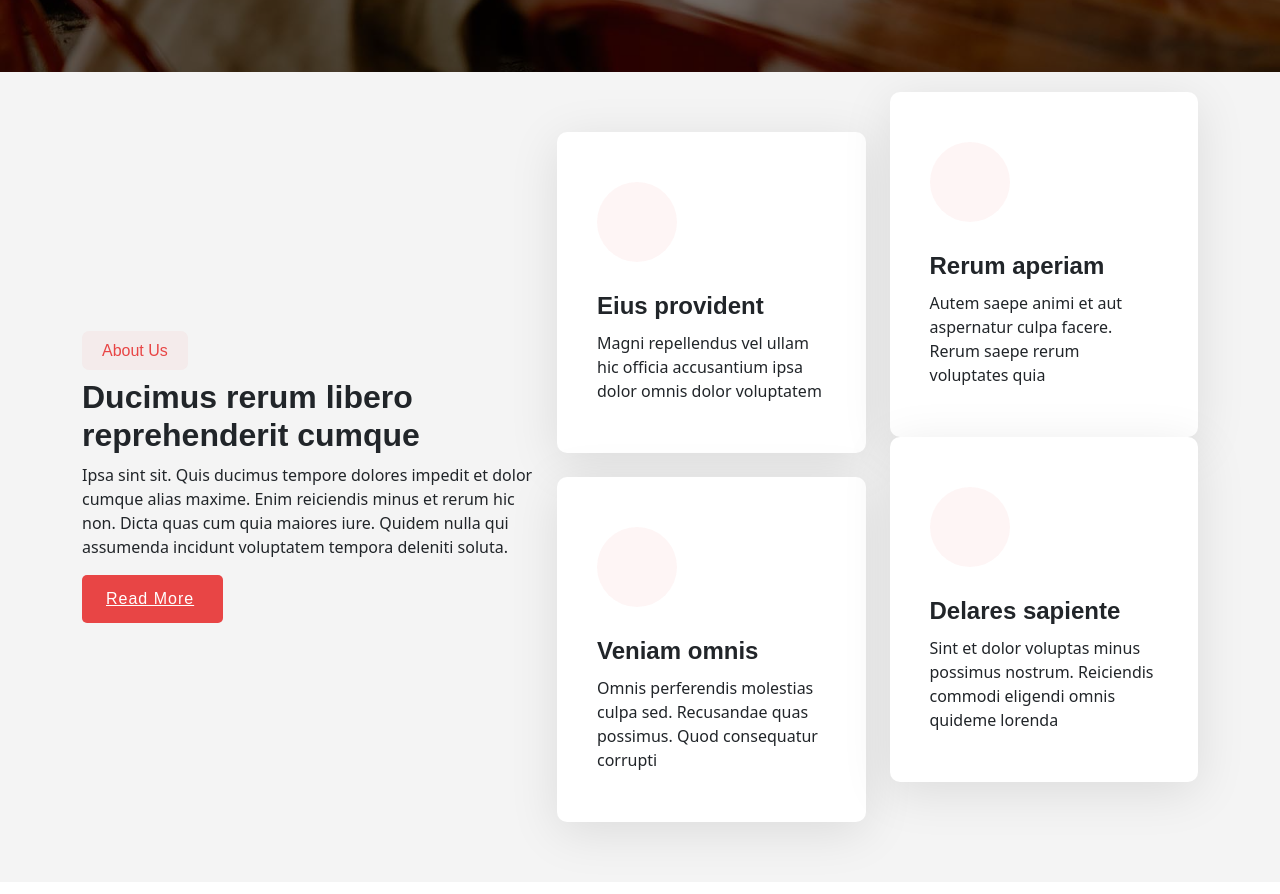
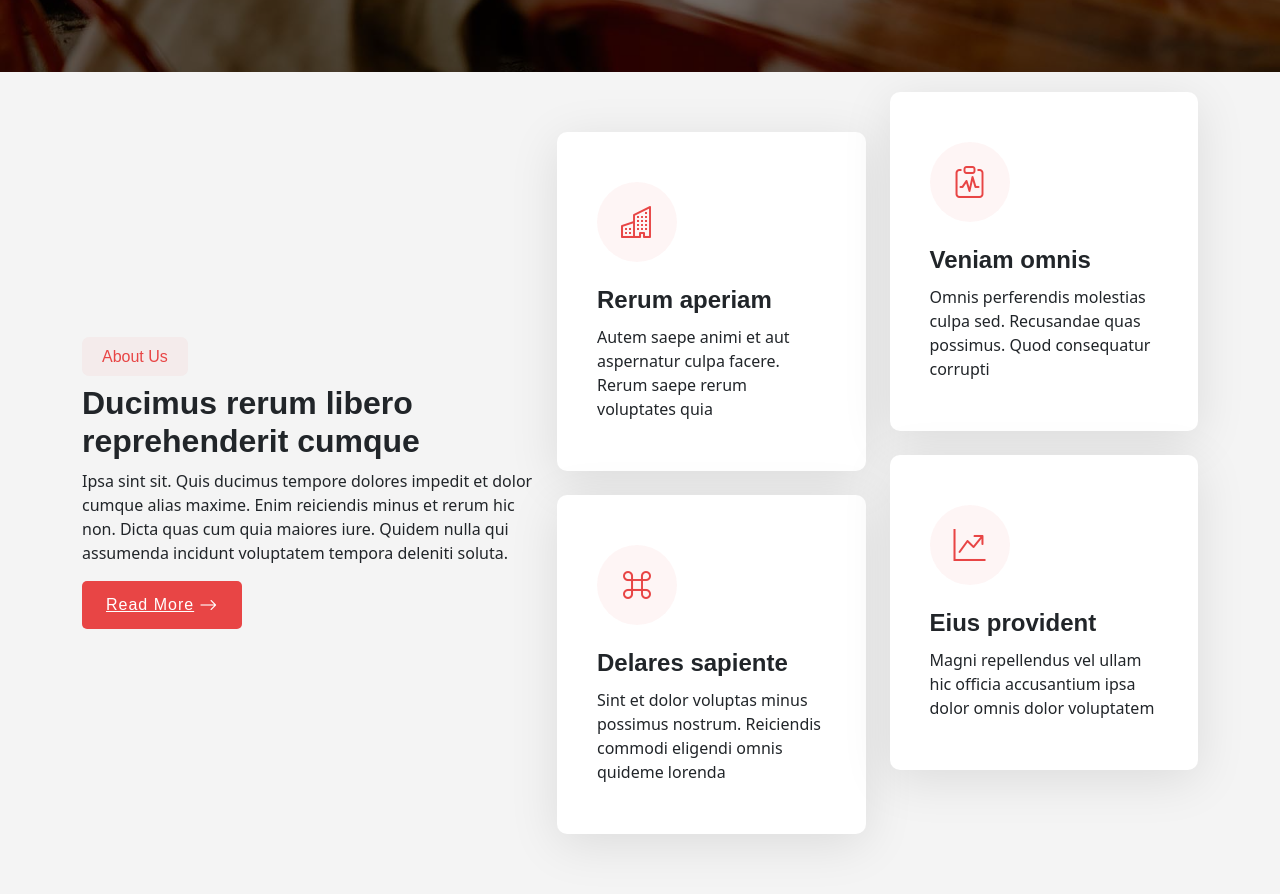
Before and after one commit to javadhaditaghi/react-daily-exercises-3rd-proj, a React (Vite) app: page / in a window 1280 px wide. Shown: the part 728-1622 px from the top of the page. Built offline with nearby package versions, Linux system fonts and the light colour scheme.

Commit message:
Add the about us component and bootstrap icons

```diff
--- a/package.json
+++ b/package.json
@@ -12,6 +12,7 @@
   "dependencies": {
     "bootstrap": "^5.3.2",
     "bootstrap-icons": "^1.11.3",
+    "boxicons": "^2.1.4",
     "react": "^18.2.0",
     "react-bootstrap": "^2.10.1",
     "react-dom": "^18.2.0"
--- a/src/assets/About-us/About-us.json
+++ b/src/assets/About-us/About-us.json
@@ -0,0 +1,23 @@
+[
+
+    {
+        "title": "Rerum aperiam",
+        "description":"Autem saepe animi et aut aspernatur culpa facere. Rerum saepe rerum voluptates quia",
+        "icon":"bi bi-buildings"
+    },
+    {
+        "title": "Veniam omnis",
+        "description":"Omnis perferendis molestias culpa sed. Recusandae quas possimus. Quod consequatur corrupti",
+        "icon":"bi bi-clipboard-pulse"
+    },
+    {
+        "title": "Delares sapiente",
+        "description":"Sint et dolor voluptas minus possimus nostrum. Reiciendis commodi eligendi omnis quideme lorenda",
+        "icon":"bi bi-command"
+    },
+    {
+        "title": "Eius provident",
+        "description":"Magni repellendus vel ullam hic officia accusantium ipsa dolor omnis dolor voluptatem",
+        "icon":"bi bi-graph-up-arrow"
+    }
+]
--- a/src/assets/About-us/About-us.jsx
+++ b/src/assets/About-us/About-us.jsx
@@ -1,63 +1,48 @@
 
 import "./About-us.css"
+import jsonData from "./About-us.json"
+import React from 'react';
+import { Container, Row, Col } from 'react-bootstrap';
 
 const AboutUs = () => {
     return (
         <section id="about" className="about" >
 
-            <div className="container" data-aos="fade-up" data-aos-delay="100">
-                <div className="row align-items-xl-center gy-5">
+            <Container data-aos="fade-up" data-aos-delay="100">
+                <Row className="align-items-xl-center gy-5">
 
-                    <div className="col-xl-5 content">
+                    <Col xl={5} className="content">
                         <h3>About Us</h3>
                         <h2>Ducimus rerum libero reprehenderit cumque</h2>
                         <p>Ipsa sint sit. Quis ducimus tempore dolores impedit et dolor cumque alias maxime. Enim reiciendis minus
                             et rerum hic non. Dicta quas cum quia maiores iure. Quidem nulla qui assumenda incidunt voluptatem tempora
                             deleniti soluta.</p>
                         <a href="#" className="read-more"><span>Read More</span><i className="bi bi-arrow-right"></i></a>
-                    </div>
+                    </Col>
 
-                    <div className="col-xl-7">
-                        <div className="row gy-4 icon-boxes">
+                    <Col xl={7}>
+                        <Row className="gy-4 icon-boxes">
+                            {
+                                jsonData.map(infoCard => (
+                                    <Col md={6} data-aos="fade-up" data-aos-delay="200">
+                                        <div className="icon-box">
+                                            <i className={infoCard.icon}></i>
+                                            <h3>{infoCard.title}</h3>
+                                            <p>{infoCard.description}</p>
+                                        </div>
+                                    </Col>
+                                ))}
 
-                            <div className="col-md-6" data-aos="fade-up" data-aos-delay="200">
-                                <div className="icon-box">
-                                    <i className="bi bi-buildings"></i>
-                                    <h3>Eius provident</h3>
-                                    <p>Magni repellendus vel ullam hic officia accusantium ipsa dolor omnis dolor voluptatem</p>
-                                </div>
-                            </div>
 
-                            <div className="col-md-6" data-aos="fade-up" data-aos-delay="300">
-                                <div className="icon-box">
-                                    <i className="bi bi-clipboard-pulse"></i>
-                                    <h3>Rerum aperiam</h3>
-                                    <p>Autem saepe animi et aut aspernatur culpa facere. Rerum saepe rerum voluptates quia</p>
-                                </div>
-                            </div>
 
-                            <div className="col-md-6" data-aos="fade-up" data-aos-delay="400">
-                                <div className="icon-box">
-                                    <i className="bi bi-command"></i>
-                                    <h3>Veniam omnis</h3>
-                                    <p>Omnis perferendis molestias culpa sed. Recusandae quas possimus. Quod consequatur corrupti</p>
-                                </div>
-                            </div>
 
-                            <div className="col-md-6" data-aos="fade-up" data-aos-delay="500">
-                                <div className="icon-box">
-                                    <i className="bi bi-graph-up-arrow"></i>
-                                    <h3>Delares sapiente</h3>
-                                    <p>Sint et dolor voluptas minus possimus nostrum. Reiciendis commodi eligendi omnis quideme lorenda
-                                    </p>
-                                </div>
-                            </div>
 
-                        </div>
-                    </div>
 
-                </div>
-            </div>
+                        </Row>
+                    </Col>
+
+                </Row>
+            </Container>
 
         </section >
     )
--- a/src/main.jsx
+++ b/src/main.jsx
@@ -3,6 +3,8 @@ import ReactDOM from 'react-dom/client'
 import App from './App.jsx'
 import './index.css'
 import '../node_modules/bootstrap/dist/css/bootstrap.min.css'
+import "../node_modules/bootstrap-icons/font/bootstrap-icons.min.css"
+
 
 ReactDOM.createRoot(document.getElementById('root')).render(
   <React.StrictMode>
```
Also changed, not shown: 1 other file (tests, documents, lock files or other folders).
